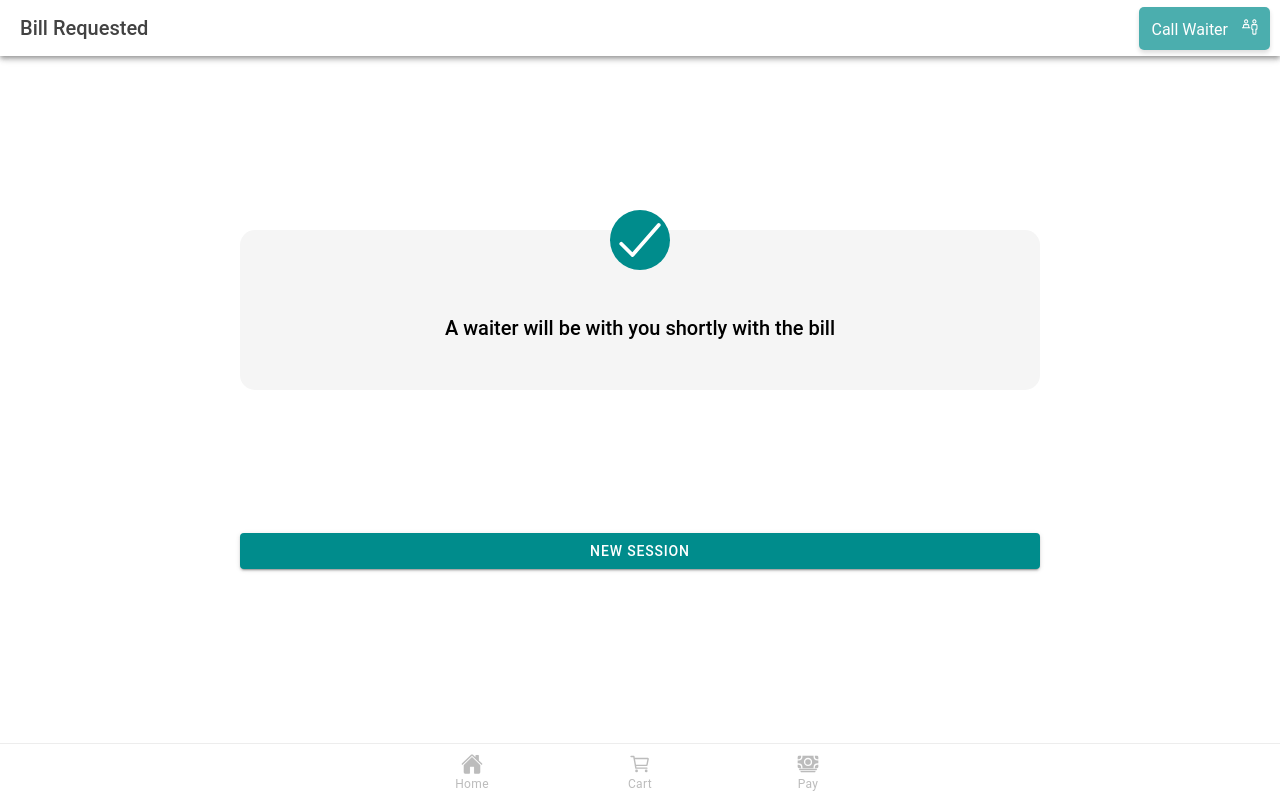
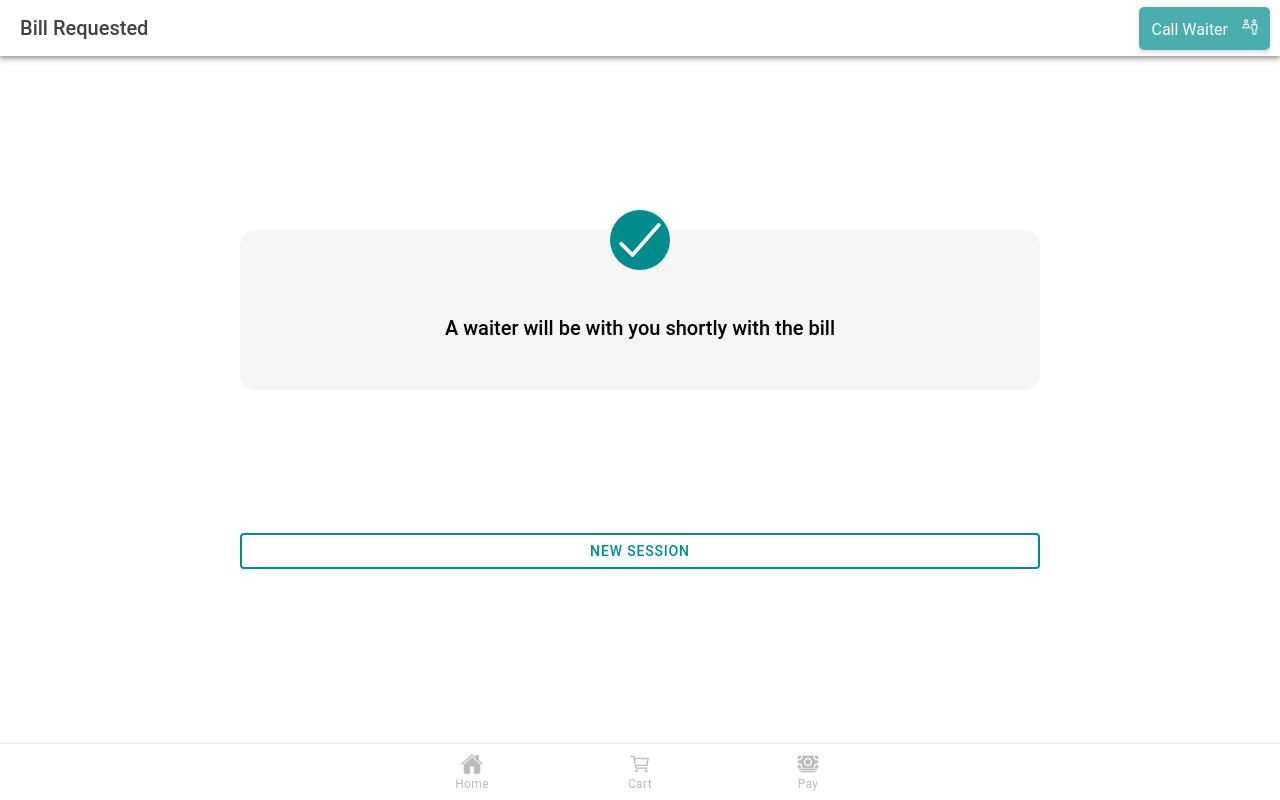
Before and after one commit to anhnguyen6535/CPSC481, a React (Vite) app in the folder order-system-ionic/: page /bill-requested in a window 1280 px wide. Built offline with nearby package versions, Linux system fonts and the light colour scheme.

Commit message:
change color of new session

```diff
--- a/order-system-ionic/src/pages/Payment/BillOrdered/BillOrdered.tsx
+++ b/order-system-ionic/src/pages/Payment/BillOrdered/BillOrdered.tsx
@@ -41,11 +41,12 @@ const BillOrdered = () => {
             <div className={styles.buttonsContainer}>
                 <div className={styles.buttonsInnerContainer}>
                     <IonButton
-                    style={{ marginBottom: 20, width: "100%" }}
-                    expand="block"
-                    onClick={resetTableHandler}
+                        fill="outline"
+                        style={{ marginBottom: 20, width: "100%" }}
+                        expand="block"
+                        onClick={resetTableHandler}
                     >
-                    New Session
+                        New Session
                     </IonButton>
                 </div>
             </div>
```
